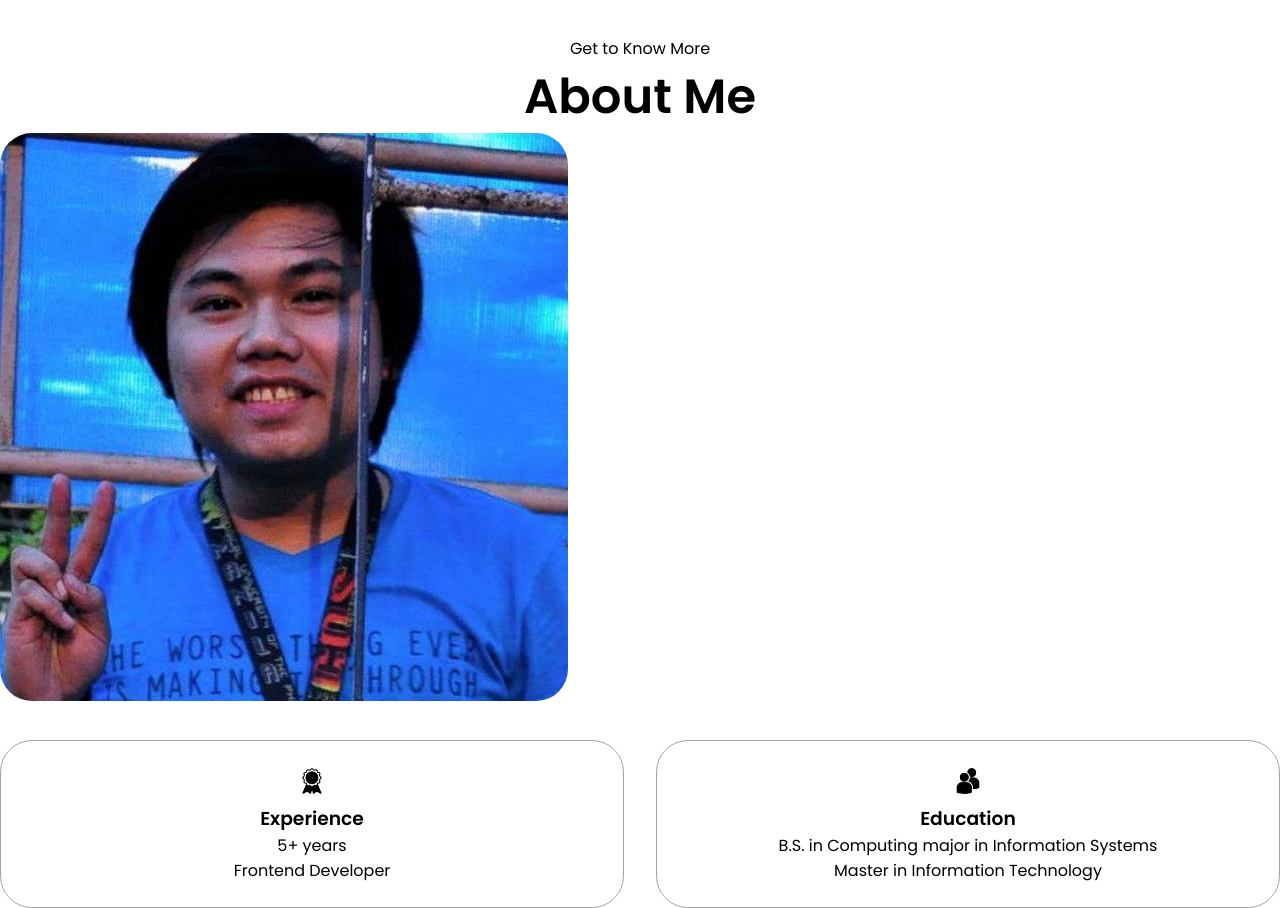
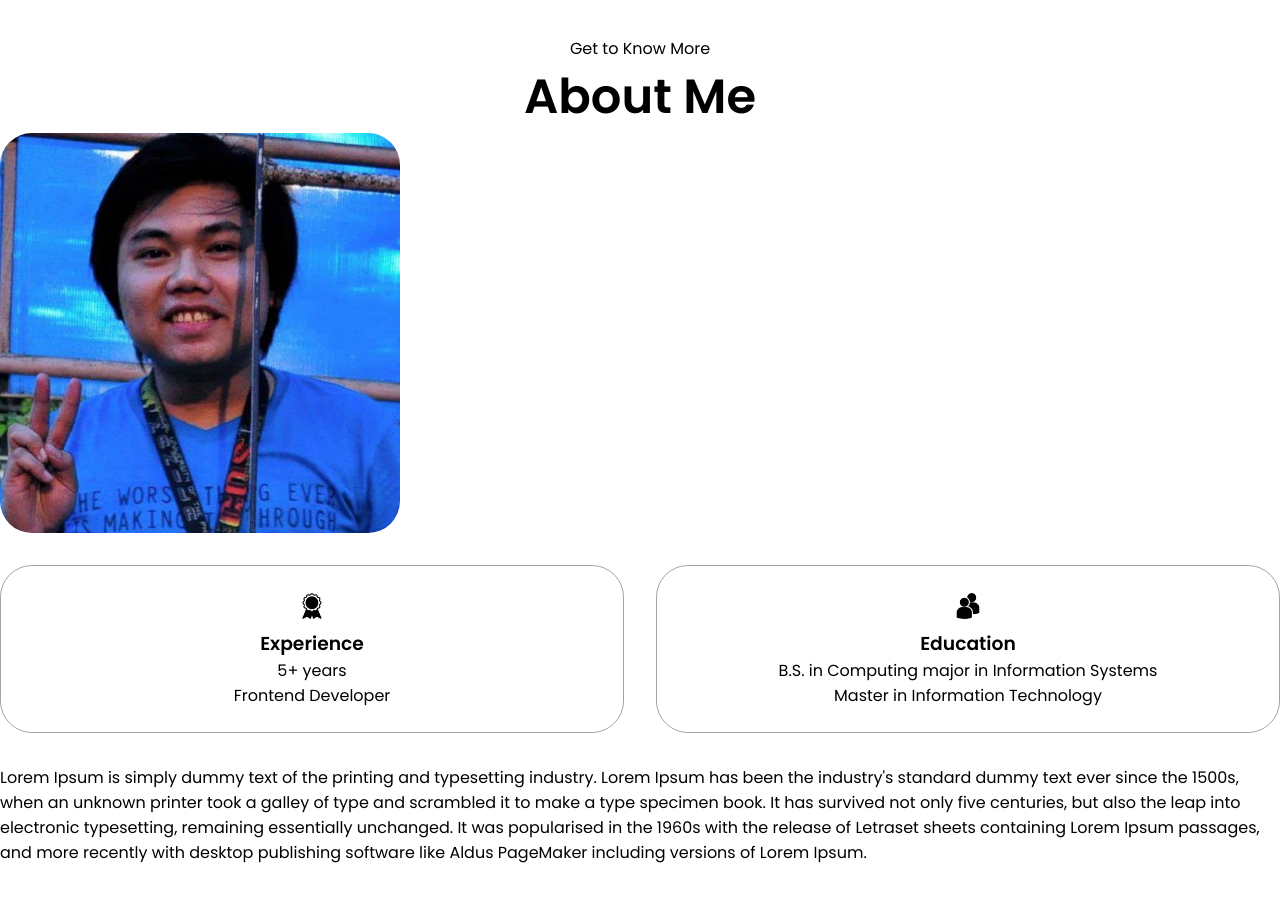
Before and after one commit to JstMadz/etteap_webDev, a plain HTML site: page index.html in a window 1280 px wide. Shown: the part 740-1648 px from the top of the page. After the commit the page ends 1605 px from the top, so only its background shows below. Drawn offline with Linux system fonts and the light colour scheme.

Commit message:
Update index.html

```diff
--- a/index.html
+++ b/index.html
@@ -74,7 +74,7 @@
       <p class="section__text__p1">Get to Know More</p>
       <h1 class="title">About Me</h1>
       <div class="section-container">
-        <div class="section__pic_container">
+        <div class="section__pic-container">
           <img
             src="assets/about-pic.png"
             alt="Profile Picture"
```
